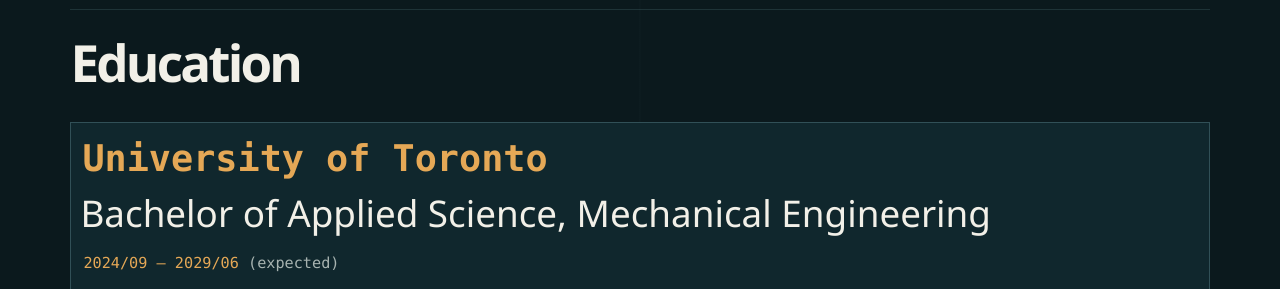
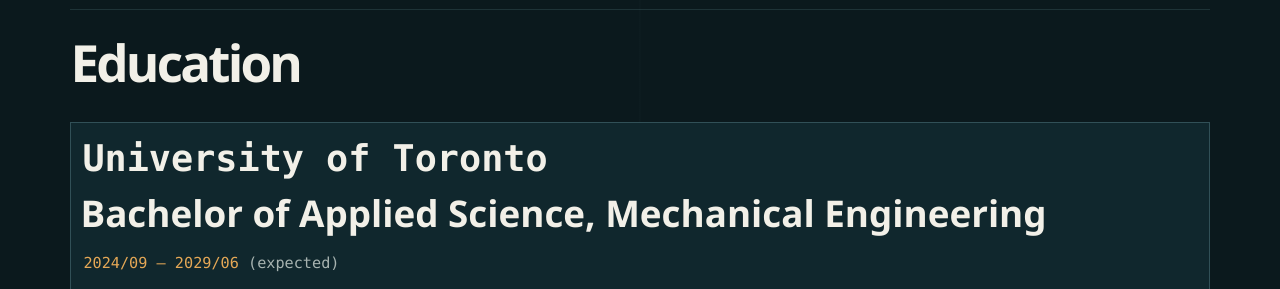
Before and after one commit to IanShang/Portfolio, a plain HTML site: page index.html in a window 1280 px wide. Shown: the part 481-770 px from the top of the page. Drawn offline with Linux system fonts and the light colour scheme.

Commit message:
Use white university heading and bold degree title

```diff
--- a/index.html
+++ b/index.html
@@ -7,7 +7,7 @@
     <meta name="description" content="Design, hands-on projects, marketing, and Minecraft creations by Ian Shang.">
     <title>Workshop Log — Ian Shang</title>
     <link rel="icon" type="image/png" href="favicon.png?v=1">
-    <link rel="stylesheet" href="styles.css?v=education-heading-weights-v1">
+    <link rel="stylesheet" href="styles.css?v=education-white-bold-v1">
     <script src="app.js?v=education-optical-alignment-v1" defer></script>
   </head>
   <body id="all">
--- a/styles.css
+++ b/styles.css
@@ -536,9 +536,9 @@ body.viewer-open { overflow: hidden; }
 .education-section[hidden] { display: none; }
 .education-card { grid-template-columns: 1fr; }
 .education-details { padding: 12px 12px 20px; border-bottom: 1px solid var(--line); }
-.education-details h3 { margin: 8px 0 16px; font-size: clamp(1.6rem, 3vw, 2.3rem); font-weight: 400; line-height: 1.2; }
+.education-details h3 { margin: 8px 0 16px; font-size: clamp(1.6rem, 3vw, 2.3rem); font-weight: 700; line-height: 1.2; }
 .education-university, .education-dates { color: var(--accent); font-family: var(--mono); font-size: .95rem; font-weight: 400; letter-spacing: normal; }
-.education-university { margin: 0; font-size: clamp(1.6rem, 3vw, 2.3rem); font-weight: 700; line-height: 1.3; }
+.education-university { margin: 0; color: var(--ink); font-size: clamp(1.6rem, 3vw, 2.3rem); font-weight: 700; line-height: 1.3; }
 .education-dates span { color: var(--muted); }
 .education-minor { font-size: 1.1rem; color: var(--muted); }
 .education-certificates { padding-left: 1.2em; color: var(--muted); line-height: 1.8; }
```
